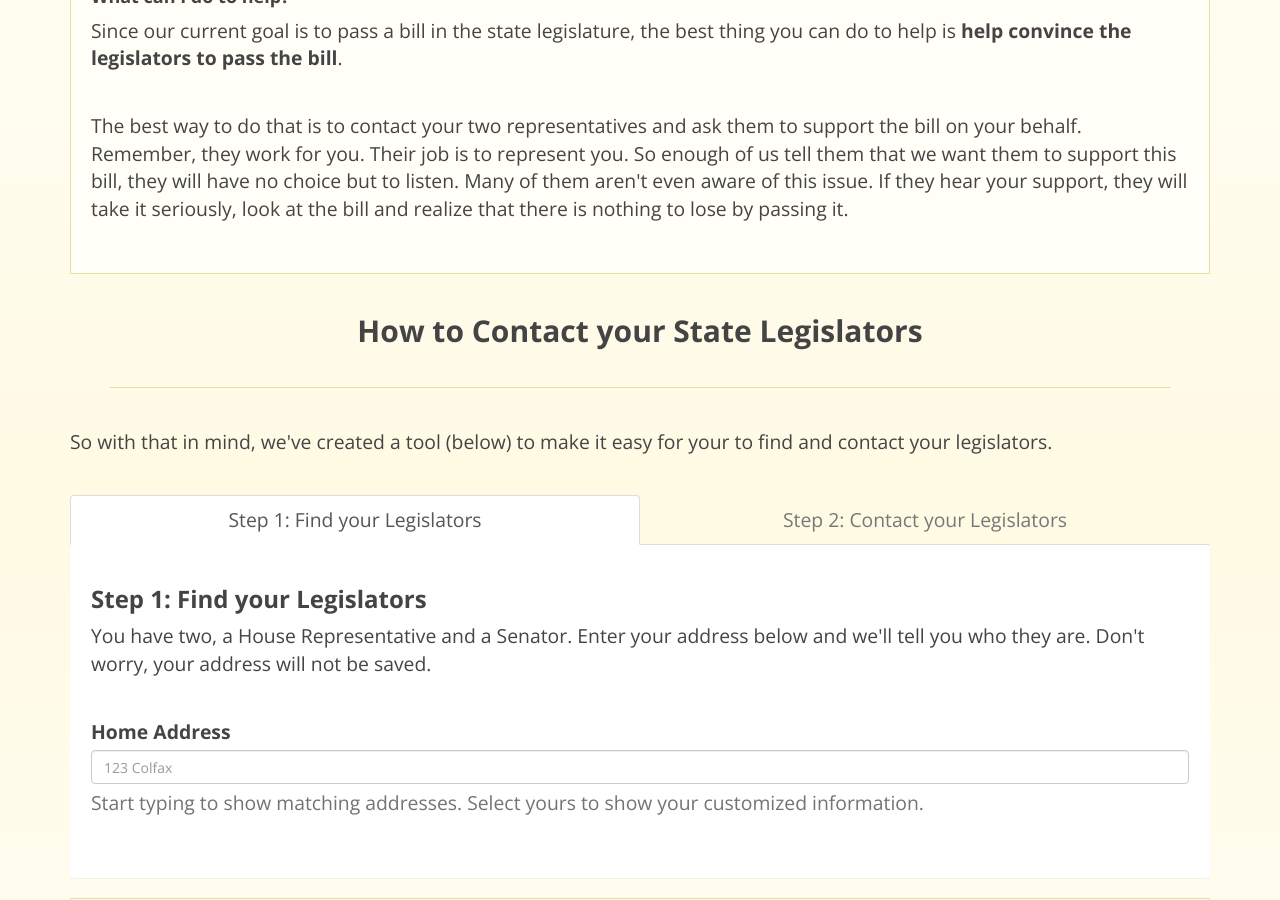
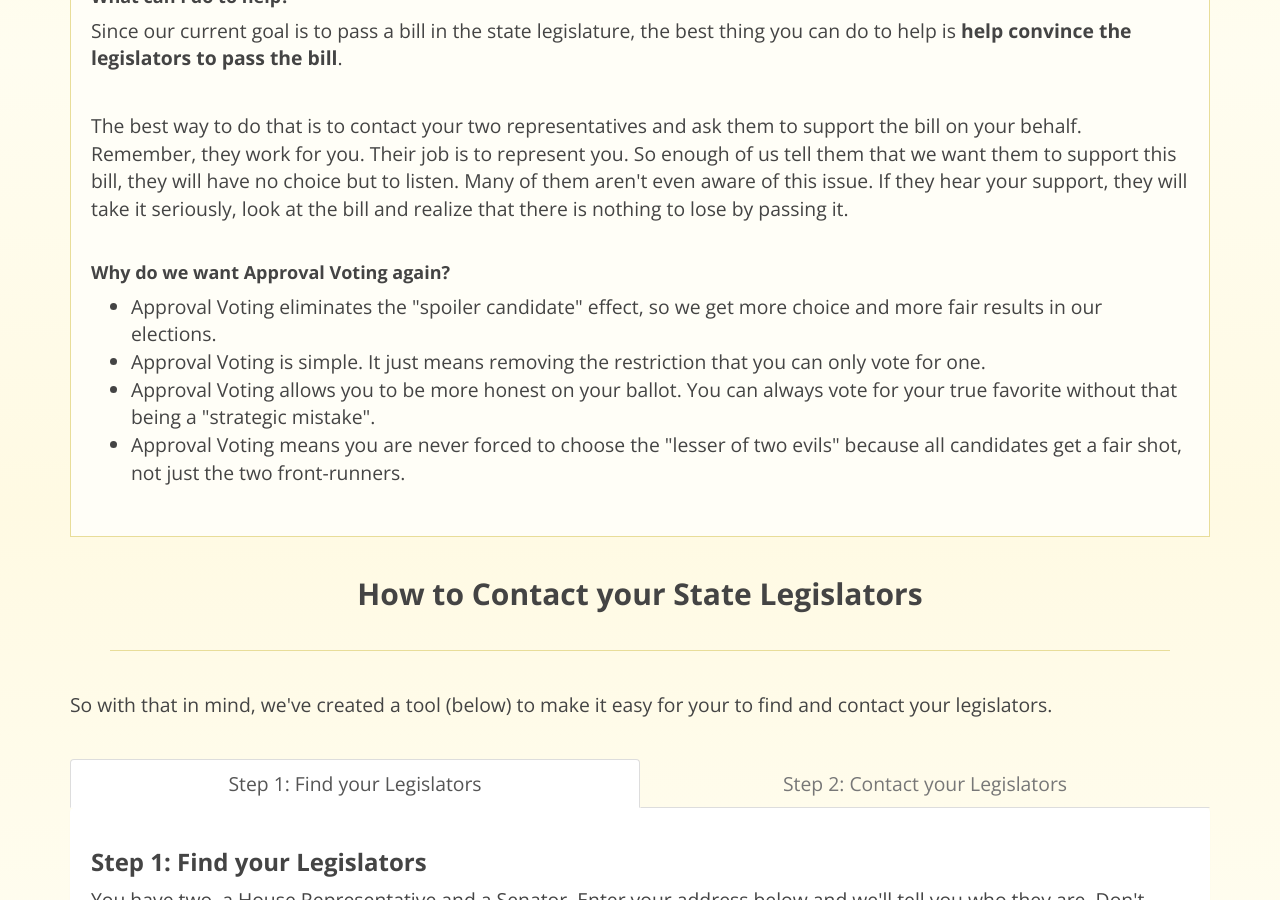
Before and after one commit to jeffgran/coloradoapproves, a Jekyll site: the page built from contactyourrep.html, in a window 1280 px wide and 900 px high, scrolled down 839 px. Built offline with Jekyll 4.4.1, drawn with Linux system fonts in a browser that asks for light colours; nearby versions of some CDN libraries.

Commit message:
add a quick reminder of the benefits of AV on contact-rep page

```diff
--- a/contactyourrep.html
+++ b/contactyourrep.html
@@ -33,6 +33,22 @@ description: "Here's how easy it is to help: Type in your address and receive li
   <p>
     The best way to do that is to contact your two representatives and ask them to support the bill on your behalf. Remember, they work for you. Their job is to represent you. So enough of us tell them that we want them to support this bill, they will have no choice but to listen. Many of them aren't even aware of this issue. If they hear your support, they will take it seriously, look at the bill and realize that there is nothing to lose by passing it.
   </p>
+
+  <h4>Why do we want Approval Voting again?</h4>
+  <ul>
+    <li>
+      Approval Voting eliminates the "spoiler candidate" effect, so we get more choice and more fair results in our elections.
+    </li>
+    <li>
+      Approval Voting is simple. It just means removing the restriction that you can only vote for one.
+    </li>
+    <li>
+      Approval Voting allows you to be more honest on your ballot. You can always vote for your true favorite without that being a "strategic mistake".
+    </li>
+    <li>
+      Approval Voting means you are never forced to choose the "lesser of two evils" because all candidates get a fair shot, not just the two front-runners.
+    </li>
+  </ul>
 
 </div>
 
```
